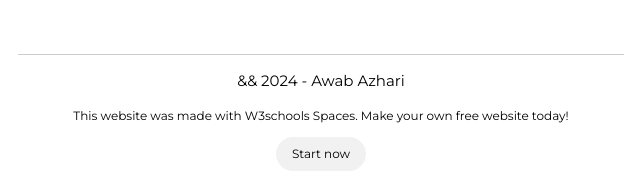
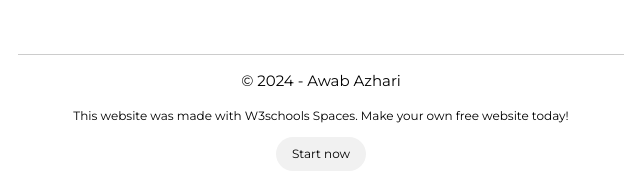
Before and after one commit to mrawab/mrawab.github.io, a plain HTML site: page index.html in a window 1280 px wide. Shown: the part 1763-1943 px from the top of the page, 479-1119 px from the left. Drawn offline with nearby package versions, Linux system fonts and the light colour scheme.

Commit message:
Update index.html

```diff
--- a/index.html
+++ b/index.html
@@ -184,7 +184,7 @@
         <!--FOOTER-->
         <!-- Footer. This section contains an ad for W3Schools Spaces. You can leave it to support us. -->
         <footer class="w3-container w3-border-top w3-center w3-margin-top-4">
-          <p>&& 2024 - Awab Azhari</p>
+          <p>© 2024 - Awab Azhari</p>
            <p class="w3-small">This website was made with W3schools Spaces. Make your own free website today!</p>
           <a class="w3-button w3-round-xxlarge w3-small w3-light-grey" href="https://www.w3schools.com/spaces" target="_blank">Start now</a>
         <!-- End footer -->
```
